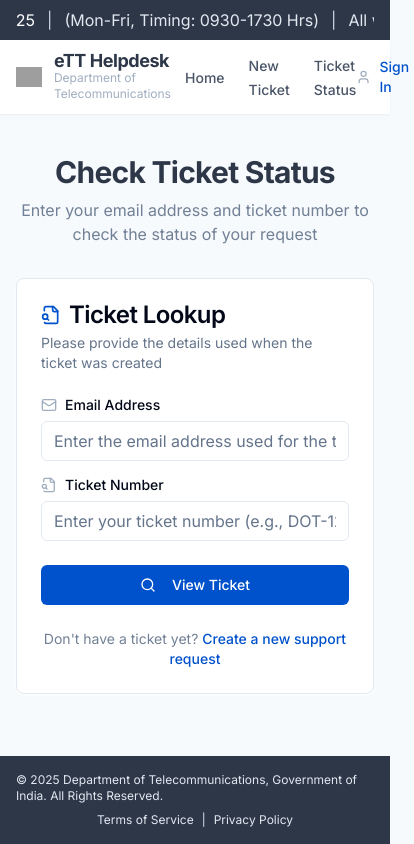
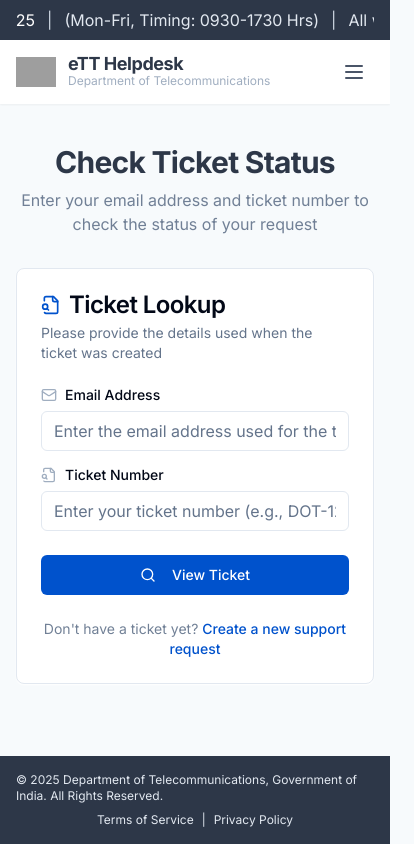
Before and after one commit to ShahanwazJi/ett-helpdesk-design-ai, a React (Vite) app: page /check-status in a window 390 px wide. Shown: the whole page, 414 px wide, since content can reach past the window. Built offline with nearby package versions, Linux system fonts and the light colour scheme; grey boxes are pictures that could not be loaded.

Commit message:
Fix: Make header responsive
Implement a hamburger menu for the navigation bar on mobile devices to improve responsiveness.

```diff
--- a/src/components/layout/Header.tsx
+++ b/src/components/layout/Header.tsx
@@ -1,9 +1,23 @@
 
-import React from 'react';
+import React, { useState } from 'react';
 import { Link } from 'react-router-dom';
-import { UserIcon } from 'lucide-react';
+import { UserIcon, Menu, X } from 'lucide-react';
+import {
+  Sheet,
+  SheetContent,
+  SheetTrigger,
+  SheetClose
+} from "@/components/ui/sheet";
 
 const Header = () => {
+  const [isMobileMenuOpen, setIsMobileMenuOpen] = useState(false);
+
+  const navItems = [
+    { path: "/", label: "Home" },
+    { path: "/new-ticket", label: "New Ticket" },
+    { path: "/check-status", label: "Ticket Status" },
+  ];
+
   return (
     <header className="bg-white shadow-sm">
       <div className="container mx-auto px-4">
@@ -23,38 +37,24 @@ const Header = () => {
             </div>
           </div>
 
-          {/* Navigation */}
-          <nav>
+          {/* Desktop Navigation */}
+          <nav className="hidden md:block">
             <ul className="flex items-center space-x-6">
-              <li>
-                <Link
-                  to="/"
-                  className="text-neutral-700 hover:text-primary text-sm font-medium transition-colors"
-                >
-                  Home
-                </Link>
-              </li>
-              <li>
-                <Link
-                  to="/new-ticket"
-                  className="text-neutral-700 hover:text-primary text-sm font-medium transition-colors"
-                >
-                  New Ticket
-                </Link>
-              </li>
-              <li>
-                <Link
-                  to="/check-status"
-                  className="text-neutral-700 hover:text-primary text-sm font-medium transition-colors"
-                >
-                  Ticket Status
-                </Link>
-              </li>
+              {navItems.map((item) => (
+                <li key={item.path}>
+                  <Link
+                    to={item.path}
+                    className="text-neutral-700 hover:text-primary text-sm font-medium transition-colors"
+                  >
+                    {item.label}
+                  </Link>
+                </li>
+              ))}
             </ul>
           </nav>
 
           {/* User Section */}
-          <div className="flex items-center space-x-2">
+          <div className="hidden md:flex items-center space-x-2">
             <UserIcon className="h-5 w-5 text-neutral-500" />
             <Link
               to="/signin"
@@ -63,6 +63,54 @@ const Header = () => {
               Sign In
             </Link>
           </div>
+
+          {/* Mobile Menu Button */}
+          <div className="md:hidden">
+            <Sheet>
+              <SheetTrigger asChild>
+                <button
+                  aria-label="Menu"
+                  className="text-neutral-700 p-2"
+                >
+                  <Menu className="h-6 w-6" />
+                </button>
+              </SheetTrigger>
+              <SheetContent side="right" className="w-[250px] sm:w-[300px]">
+                <div className="flex flex-col h-full">
+                  <div className="py-6">
+                    <h2 className="text-lg font-bold text-neutral-800">Menu</h2>
+                  </div>
+                  <nav className="flex-1">
+                    <ul className="space-y-4">
+                      {navItems.map((item) => (
+                        <li key={item.path}>
+                          <SheetClose asChild>
+                            <Link
+                              to={item.path}
+                              className="flex items-center py-2 text-base font-medium text-neutral-700 hover:text-primary transition-colors"
+                            >
+                              {item.label}
+                            </Link>
+                          </SheetClose>
+                        </li>
+                      ))}
+                    </ul>
+                  </nav>
+                  <div className="py-6 border-t border-gray-200">
+                    <SheetClose asChild>
+                      <Link
+                        to="/signin"
+                        className="flex items-center space-x-2 text-primary hover:text-primary-hover font-medium transition-colors"
+                      >
+                        <UserIcon className="h-5 w-5" />
+                        <span>Sign In</span>
+                      </Link>
+                    </SheetClose>
+                  </div>
+                </div>
+              </SheetContent>
+            </Sheet>
+          </div>
         </div>
       </div>
     </header>
```
